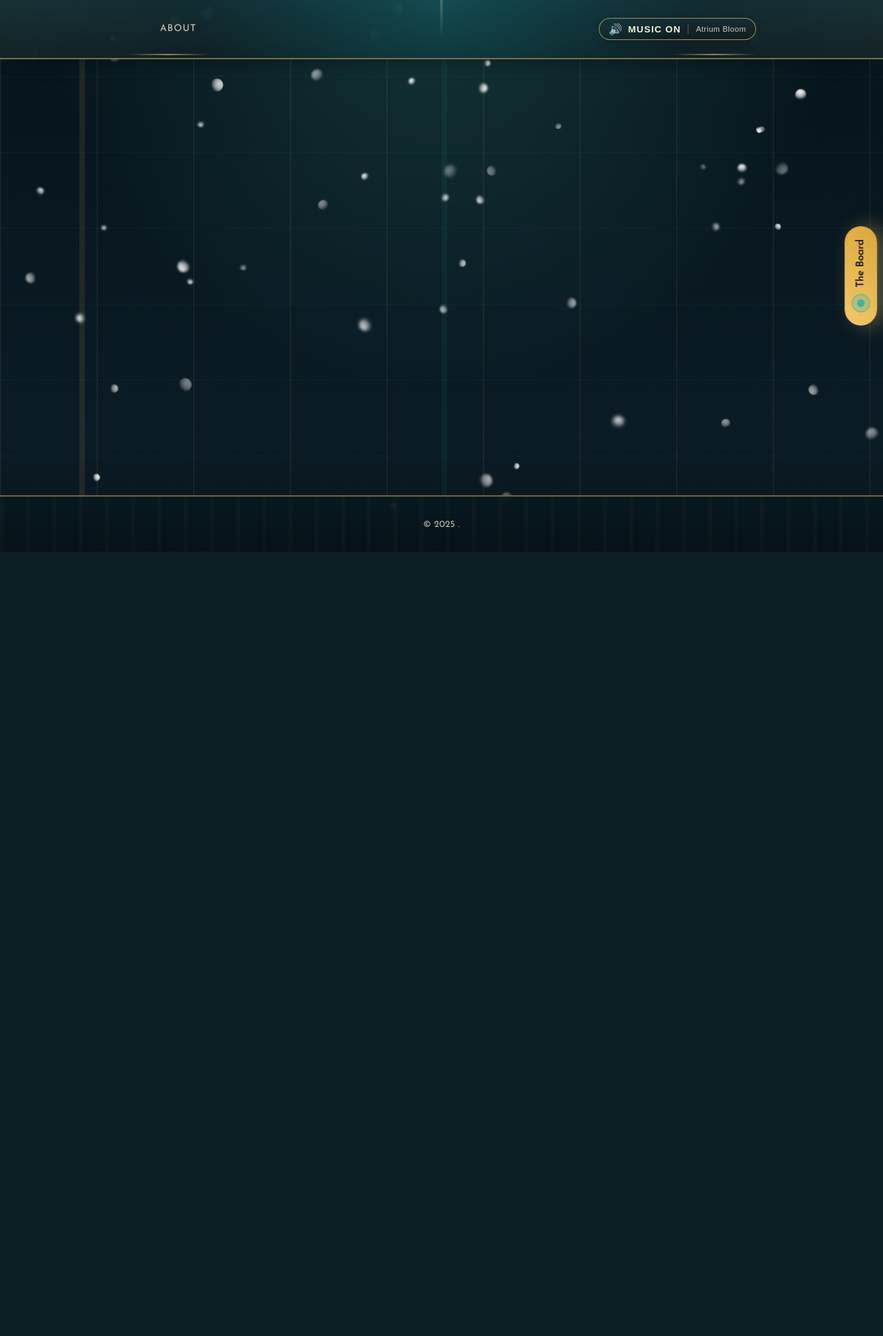
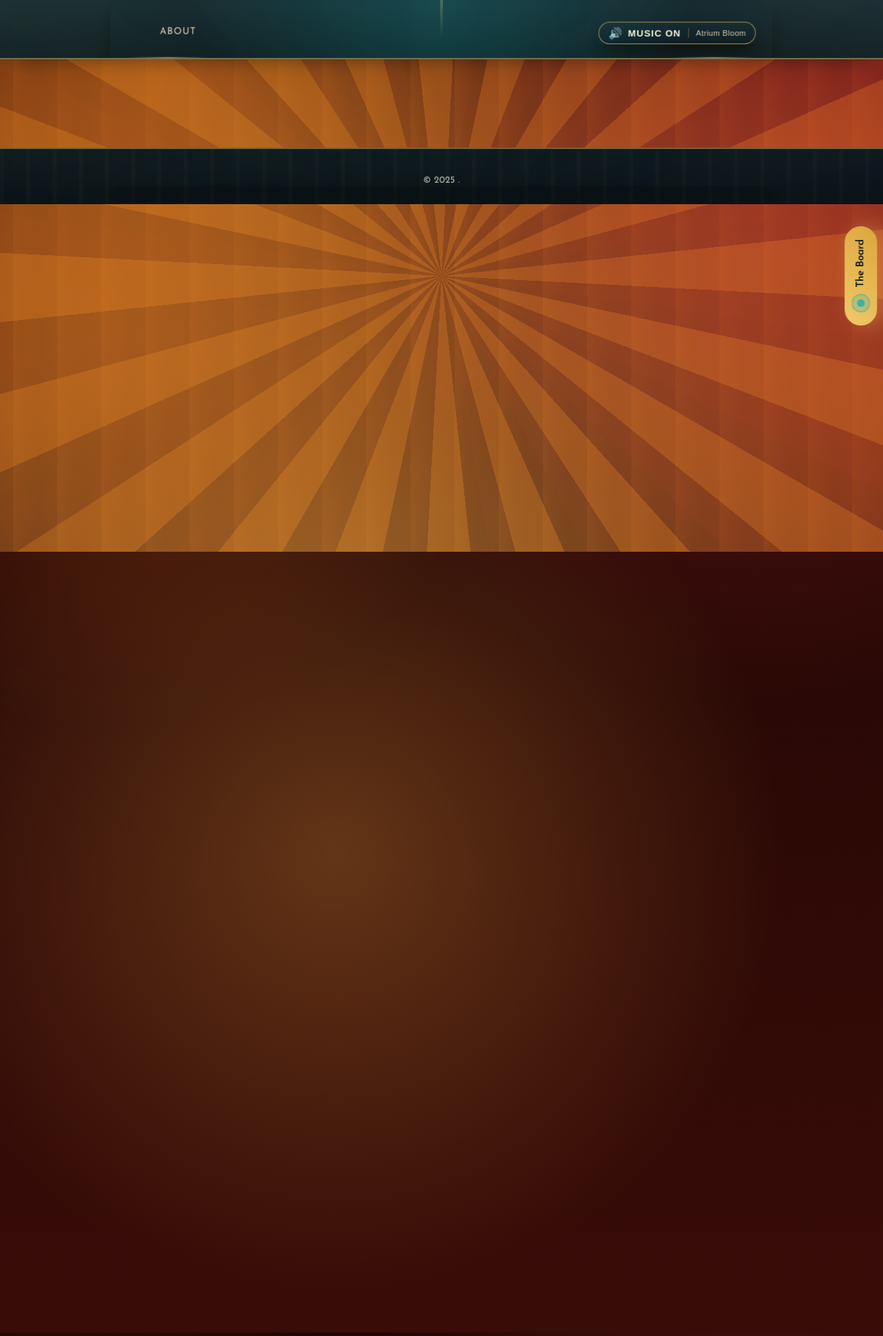
Before and after one commit to skorokithakis/theboard, a Django app: template templates/base.html in a window 1280 px wide. Shown: the whole page at 69% size. Before the commit the page ends 800 px from the top, so only its background shows below. Run offline with Django 4.2, Linux system fonts and the light colour scheme; the template is opened without the code that fills it, so the values that code supplies are empty; some libraries are stand-ins or nearby versions.

Commit message:
Add lava ambience to layout

```diff
--- a/static/css/main.css
+++ b/static/css/main.css
@@ -26,6 +26,12 @@
   --plant-pot: rgb(var(--plant-pot-rgb));
   --plant-sand-rgb: 194, 122, 70;
   --plant-sand: rgb(var(--plant-sand-rgb));
+  --lava-char: #1a0503;
+  --lava-core: #3b0d08;
+  --lava-ember: #ff7a1f;
+  --lava-glow: #ffb347;
+  --lava-flare: #ff3f3c;
+  --lava-shadow: rgba(0, 0, 0, 0.45);
 }
 
 * {
@@ -59,6 +65,96 @@ body::before {
   opacity: 0.55;
   pointer-events: none;
   z-index: -1;
+}
+
+body.theme-lava {
+  background-color: var(--lava-char);
+  background-image:
+    radial-gradient(circle at 12% 24%, rgba(255, 122, 31, 0.24), rgba(26, 5, 3, 0) 32%),
+    radial-gradient(circle at 86% 16%, rgba(255, 63, 60, 0.26), rgba(26, 5, 3, 0) 36%),
+    radial-gradient(circle at 38% 64%, rgba(255, 179, 71, 0.26), rgba(26, 5, 3, 0) 44%),
+    linear-gradient(180deg, rgba(26, 5, 3, 0.92), rgba(59, 13, 8, 0.92));
+  color: var(--text);
+}
+
+body.theme-lava::before {
+  background-image:
+    radial-gradient(circle at 30% 28%, rgba(255, 179, 71, 0.14), transparent 45%),
+    radial-gradient(circle at 74% 42%, rgba(255, 63, 60, 0.12), transparent 38%),
+    radial-gradient(circle at 12% 72%, rgba(255, 122, 31, 0.18), transparent 52%),
+    repeating-conic-gradient(
+      from 12deg,
+      rgba(255, 122, 31, 0.32) 0deg 9deg,
+      rgba(59, 13, 8, 0.24) 9deg 14deg,
+      rgba(10, 4, 1, 0.12) 14deg 18deg
+    );
+  opacity: 0.75;
+  filter: saturate(1.08);
+  mix-blend-mode: screen;
+}
+
+body.theme-lava::after {
+  content: "";
+  position: fixed;
+  inset: 0;
+  background-image:
+    radial-gradient(circle at 14% 12%, rgba(255, 122, 31, 0.7), rgba(255, 122, 31, 0) 40%),
+    radial-gradient(circle at 70% 30%, rgba(255, 63, 60, 0.6), rgba(255, 63, 60, 0) 45%),
+    radial-gradient(circle at 22% 82%, rgba(255, 179, 71, 0.65), rgba(255, 179, 71, 0) 50%),
+    radial-gradient(circle at 80% 74%, rgba(255, 122, 31, 0.6), rgba(255, 122, 31, 0) 40%),
+    repeating-linear-gradient(
+      90deg,
+      rgba(255, 122, 31, 0.2),
+      rgba(255, 122, 31, 0.08) 18px,
+      rgba(26, 5, 3, 0) 38px,
+      rgba(26, 5, 3, 0) 64px
+    );
+  background-size: 160% 140%, 180% 200%, 200% 180%, 140% 200%, 320% 100%;
+  opacity: 0.65;
+  mix-blend-mode: screen;
+  animation: lavaFlow 26s ease-in-out infinite alternate;
+  pointer-events: none;
+  z-index: -2;
+}
+
+body.theme-lava .is-melting {
+  position: relative;
+  animation: meltDrip var(--melt-duration, 18s) ease-in-out infinite alternate;
+  animation-delay: var(--melt-delay, 0s);
+  transform-origin: top center;
+  box-shadow: 0 18px 28px var(--lava-shadow);
+  will-change: transform;
+}
+
+body.theme-lava .is-melting {
+  --melt-distance: 11px;
+}
+
+@keyframes lavaFlow {
+  0% {
+    background-position: 0 0, 0 32%, 16% 48%, 0 72%, 0 0;
+  }
+  50% {
+    background-position: 14% 10%, 22% 42%, -8% 62%, 18% 80%, 12% 10%;
+  }
+  100% {
+    background-position: -18% 20%, -12% 52%, 28% 76%, -14% 94%, -12% 20%;
+  }
+}
+
+@keyframes meltDrip {
+  0% {
+    transform: translateY(0) skewX(0deg) scaleY(1);
+  }
+  28% {
+    transform: translateY(calc(var(--melt-distance, 11px) * 0.35)) skewX(-0.45deg) scaleY(1.01);
+  }
+  62% {
+    transform: translateY(calc(var(--melt-distance, 11px) * 0.7)) skewX(0.75deg) scaleY(1.03);
+  }
+  100% {
+    transform: translateY(var(--melt-distance, 11px)) skewX(-1.1deg) scaleY(1.05);
+  }
 }
 
 .snowfall-layer {
--- a/templates/base.html
+++ b/templates/base.html
@@ -15,7 +15,7 @@
     <link href="{% static 'css/main.css' %}" rel="stylesheet">
     {% block extra_head %}{% endblock %}
 </head>
-<body {% if settings.TURNSTILE_ENABLED %} data-turnstile-sitekey="{{ settings.TURNSTILE_SITE_KEY }}"{% endif %}>
+<body class="theme-lava"{% if settings.TURNSTILE_ENABLED %} data-turnstile-sitekey="{{ settings.TURNSTILE_SITE_KEY }}"{% endif %}>
     <header class="site-header">
         <div class="container header-inner">
             <a class="brand" href="{% url 'main:index' %}">{{ request.site.name }}</a>
```
Also changed, not shown: static/js/theboard.js (+42 -0 lines).
